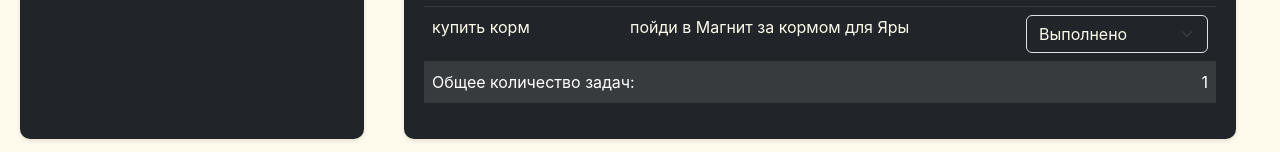
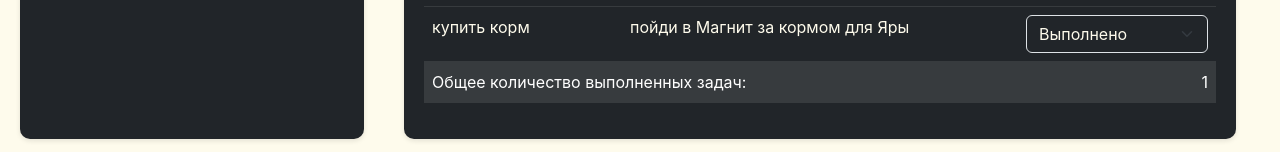
Before and after one commit to anna1luna/todo, a React (Create React App) app in the folder to-do/: page / in a window 1280 px wide. Shown: the part 702-854 px from the top of the page. Built offline with nearby package versions, Linux system fonts and the light colour scheme.

Commit message:
quick fix

```diff
--- a/to-do/src/components/todo/todo.jsx
+++ b/to-do/src/components/todo/todo.jsx
@@ -108,7 +108,7 @@ const Todo = (props) => {
           {todoReady}
           <tr>
             <td colSpan="2" className={`table-active`}>
-              Общее количество задач:
+              Общее количество выполненных задач:
             </td>
             <td className={`table-active ${s.total}`}>
               {countCompletedTasks()}
```
